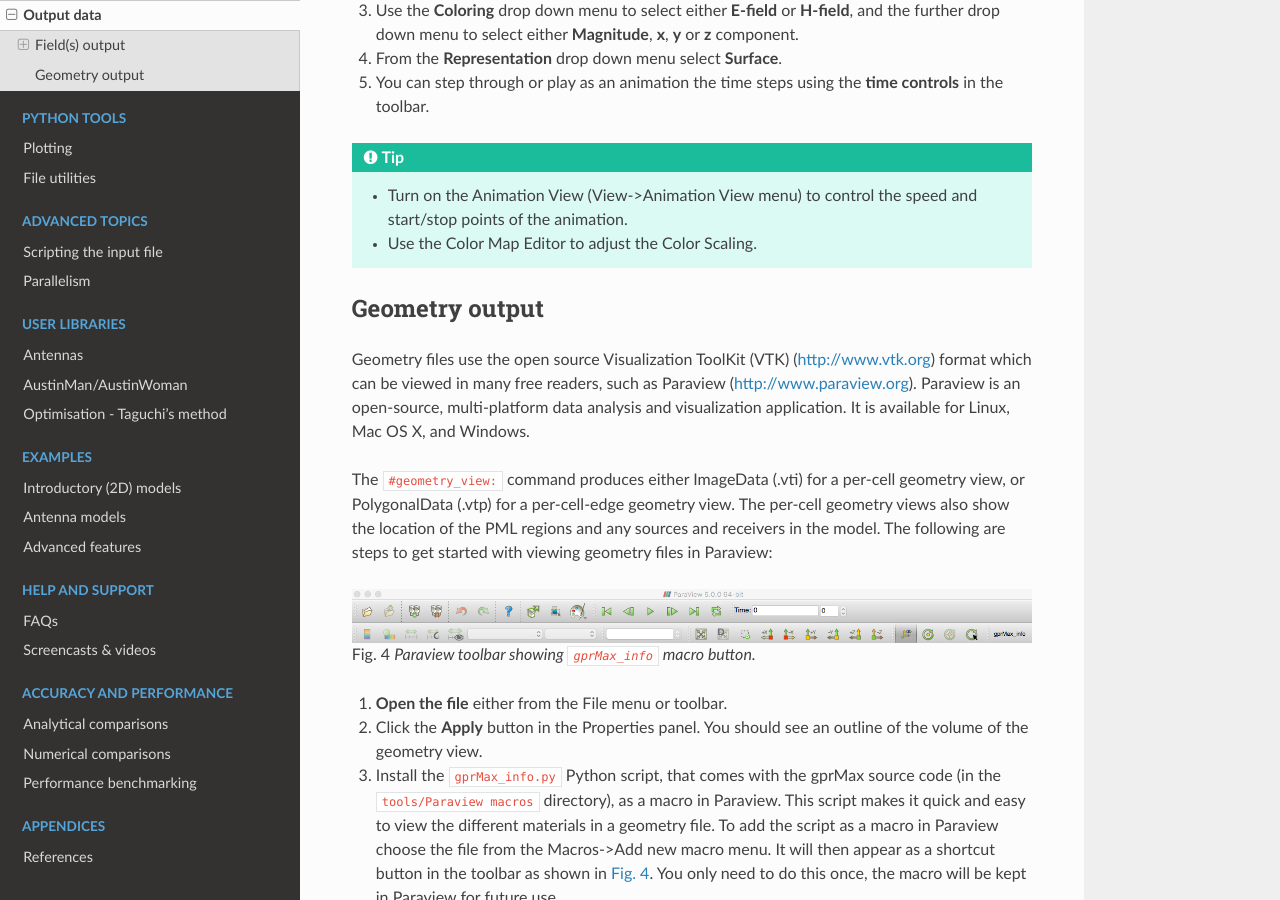
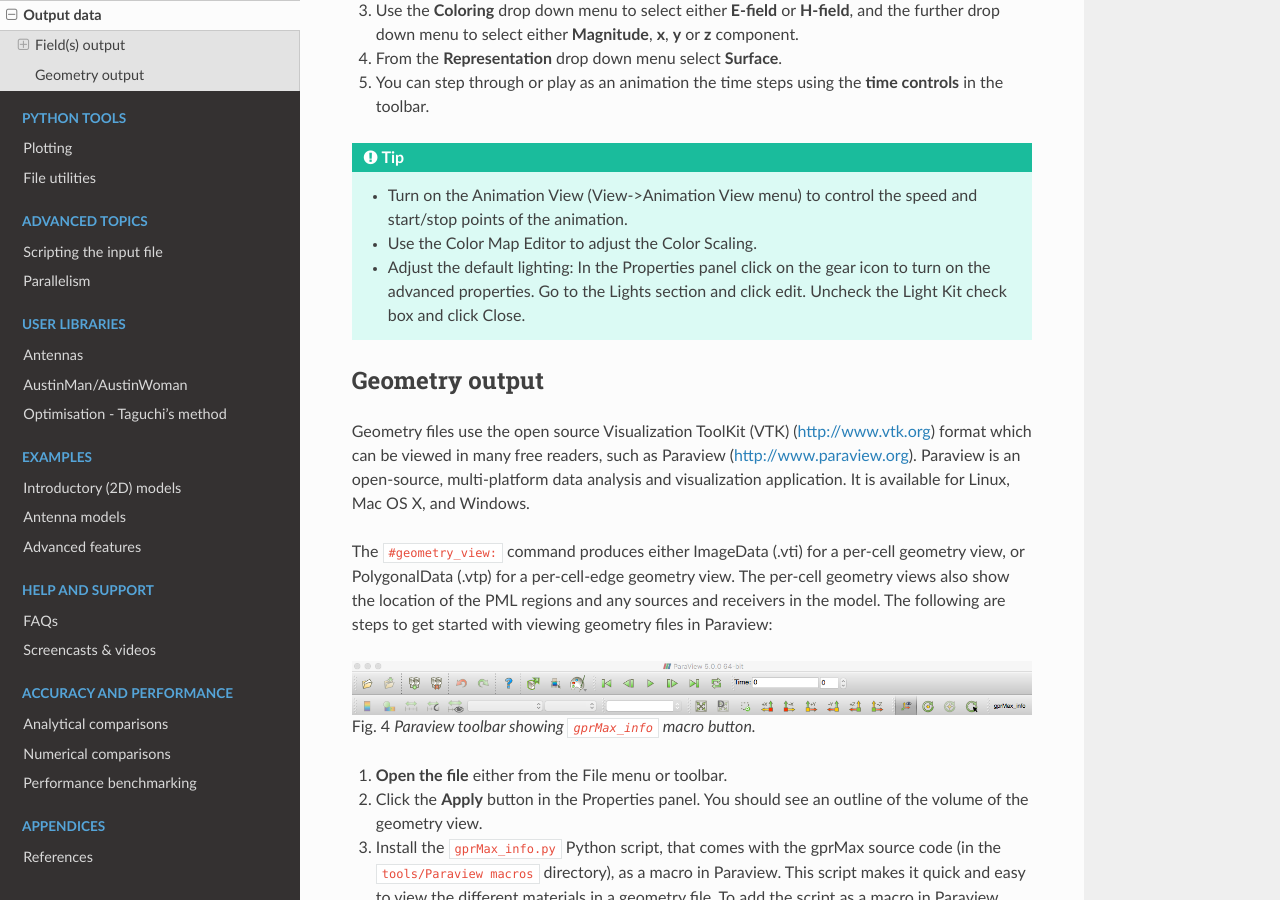
Before and after one commit to gprMax/gprMax, a Sphinx documentation site: the page built from docs/source/output.rst, in a window 1280 px wide and 900 px high, scrolled down 3353 px. Built offline with Sphinx 7.4.7 and the Read the Docs theme 2.0.0, drawn with Linux system fonts in a browser that asks for light colours.

Commit message:
Added tip on adjusting default lighting in Paraview.

```diff
--- a/docs/source/output.rst
+++ b/docs/source/output.rst
@@ -130,6 +130,8 @@ The following are steps to get started with viewing snapshot files in Paraview:
 
     * Use the Color Map Editor to adjust the Color Scaling.
 
+    * Adjust the default lighting: In the Properties panel click on the gear icon to turn on the advanced properties. Go to the Lights section and click edit. Uncheck the Light Kit check box and click Close.
+
 
 Geometry output
 ===============
```
